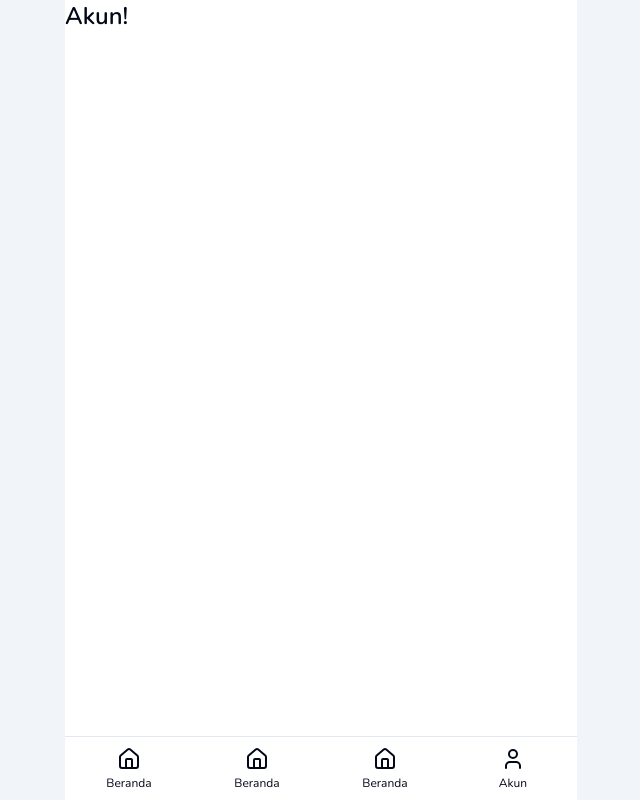
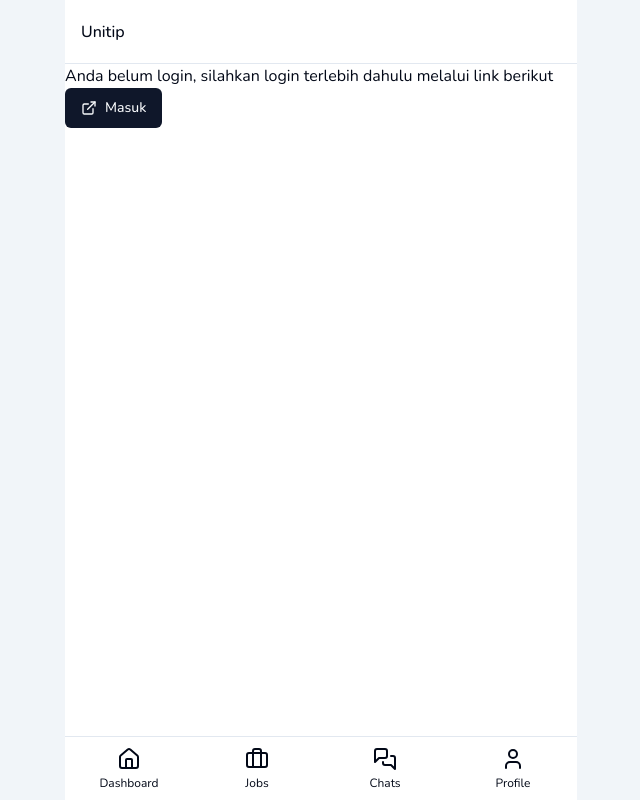
Before and after one commit to unitip-org/api, a Next.js app: page /account in a window 1280 px wide. Shown: the whole page, without its empty margins (319-959 px from the left). Built offline with nearby package versions, Linux system fonts and the light colour scheme; no server answers.

Commit message:
chore: setup

```diff
--- /dev/null
+++ b/src/app/(customer-driver)/account/actions.ts
@@ -0,0 +1 @@
+"use server";
--- a/src/app/(customer-driver)/account/client.tsx
+++ /dev/null
@@ -1,5 +0,0 @@
-"use client";
-
-export default function Client() {
-  return <></>;
-}
--- a/src/app/(customer-driver)/account/page.tsx
+++ b/src/app/(customer-driver)/account/page.tsx
@@ -1,12 +1,58 @@
-import Client from "./client";
+import { Button } from "@/components/ui/button";
+import {
+  Card,
+  CardDescription,
+  CardFooter,
+  CardHeader,
+  CardTitle,
+} from "@/components/ui/card";
+import { getAuthSession } from "@/lib/session";
+import { ExternalLinkIcon, LogOutIcon } from "lucide-react";
+import Link from "next/link";
 
-export default function Page() {
+export default async function Page() {
+  const session = await getAuthSession();
+
+  if (!session)
+    return (
+      <>
+        <p>
+          Anda belum login, silahkan login terlebih dahulu melalui link berikut
+        </p>
+        <Button asChild>
+          <Link href={"/auth/login"}>
+            <ExternalLinkIcon />
+            Masuk
+          </Link>
+        </Button>
+      </>
+    );
+
   return (
     <>
       <div>
-        <p className="text-2xl font-semibold">Akun!</p>
+        <p className="text-2xl font-semibold mx-4 mt-4">Akun Saya</p>
 
-        <Client />
+        <Card className="mx-4 mt-4">
+          <CardHeader className="p-4 space-y-0">
+            <CardTitle className="text-lg">{session.name}</CardTitle>
+            <CardDescription>{session.email}</CardDescription>
+          </CardHeader>
+          <CardFooter className="justify-end p-4 pt-0">
+            <Button variant={"destructive"}>
+              <LogOutIcon />
+              Keluar
+            </Button>
+          </CardFooter>
+        </Card>
+
+        <p className="font-semibold text-lg mx-4 mt-4">Pesanan Saya</p>
+        <p>
+          Lorem ipsum dolor, sit amet consectetur adipisicing elit. Ipsum rem
+          accusantium velit saepe culpa, magni dolore commodi nam, ut, molestiae
+          hic atque a. Optio sequi quae, molestiae deleniti veritatis
+          perspiciatis.
+        </p>
       </div>
     </>
   );
--- a/src/app/(customer-driver)/layout.tsx
+++ b/src/app/(customer-driver)/layout.tsx
@@ -1,4 +1,10 @@
-import { HomeIcon, UserIcon } from "lucide-react";
+import NavbarComponent from "@/components/navbar";
+import {
+  BriefcaseIcon,
+  HomeIcon,
+  MessagesSquareIcon,
+  UserIcon,
+} from "lucide-react";
 import Link from "next/link";
 import { PropsWithChildren, ReactNode } from "react";
 
@@ -8,22 +14,22 @@ const menus: {
   icon: ReactNode;
 }[] = [
   {
-    title: "Beranda",
+    title: "Dashboard",
     href: "/",
     icon: <HomeIcon />,
   },
   {
-    title: "Beranda",
+    title: "Jobs",
     href: "/",
-    icon: <HomeIcon />,
+    icon: <BriefcaseIcon />,
   },
   {
-    title: "Beranda",
+    title: "Chats",
     href: "/",
-    icon: <HomeIcon />,
+    icon: <MessagesSquareIcon />,
   },
   {
-    title: "Akun",
+    title: "Profile",
     href: "/account",
     icon: <UserIcon />,
   },
@@ -34,6 +40,8 @@ export default function Layout(props: PropsWithChildren) {
     <>
       <div className="bg-muted h-screen overflow-auto relative">
         <div className="max-w-[512px] mx-auto bg-background h-screen overflow-y-auto relative">
+          <NavbarComponent />
+
           {props.children}
 
           <div className="grid grid-cols-4 fixed bottom-0 backdrop-blur max-w-[512px] w-full z-20 h-16 border-t select-none">
--- a/src/app/auth/login/actions.ts
+++ b/src/app/auth/login/actions.ts
@@ -13,7 +13,7 @@ export const loginUser = async (props: {
   try {
     const query = database
       .selectFrom("users as u")
-      .select(["u.id", "u.email", "u.password"])
+      .select(["u.id", "u.name", "u.email", "u.password"])
       .where("u.email", "=", props.email);
 
     // ambil first user berdasarkan email
@@ -33,6 +33,7 @@ export const loginUser = async (props: {
     const jwt = await new SignJWT({
       id: result.id,
       email: result.email,
+      name: result.name,
     })
       .setProtectedHeader({ alg: "HS256" })
       .setIssuedAt()
--- /dev/null
+++ b/src/components/navbar.tsx
@@ -0,0 +1,11 @@
+export default function NavbarComponent() {
+  return (
+    <>
+      <div className="border-b h-16">
+        <div className="flex items-center h-16 px-4">
+          <p className="font-medium">Unitip</p>
+        </div>
+      </div>
+    </>
+  );
+}
--- a/src/lib/database/xata.ts
+++ b/src/lib/database/xata.ts
@@ -12,6 +12,8 @@ const tables = [
     columns: [
       { name: "email", type: "text", notNull: true, defaultValue: "" },
       { name: "password", type: "text", notNull: true, defaultValue: "" },
+      { name: "roles", type: "multiple" },
+      { name: "name", type: "text", notNull: true, defaultValue: "" },
     ],
   },
 ] as const;
--- /dev/null
+++ b/src/lib/session.ts
@@ -0,0 +1,29 @@
+import { jwtVerify } from "jose";
+import { cookies } from "next/headers";
+
+export type SessionType = {
+  id: string;
+  name: string;
+  email: string;
+};
+
+// hanya bisa dijalankan di server side
+export const createAuthSession = () => {};
+
+// hanya bisa dijalankan di server side
+export const getAuthSession = async (): Promise<SessionType | undefined> => {
+  const cookieStore = cookies();
+  const authToken = cookieStore.get("auth-token");
+
+  // jika user tidak memiliki auth token
+  if (!authToken) return undefined;
+
+  // verify auth token
+  const secret = process.env.JWT_SECRET;
+  const result = await jwtVerify<SessionType>(
+    authToken.value,
+    new TextEncoder().encode(secret)
+  );
+
+  return result.payload;
+};
```
